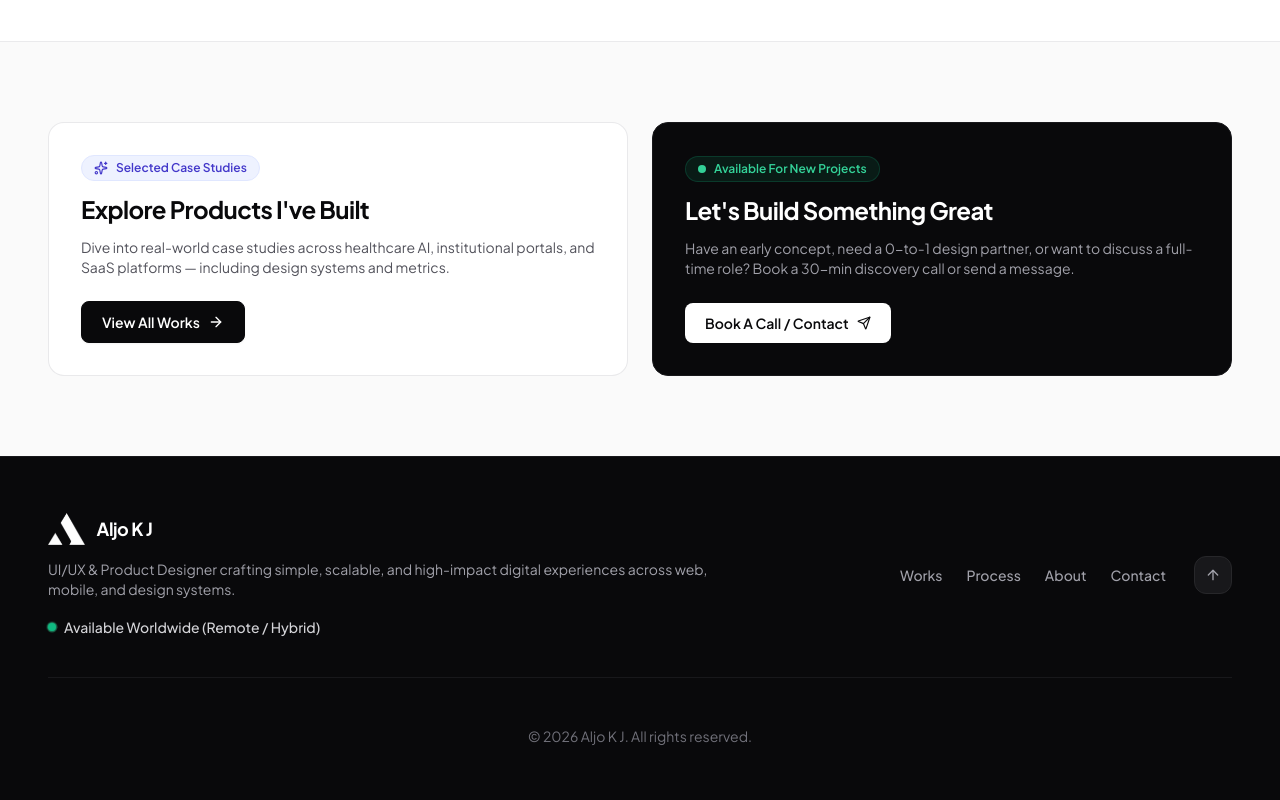
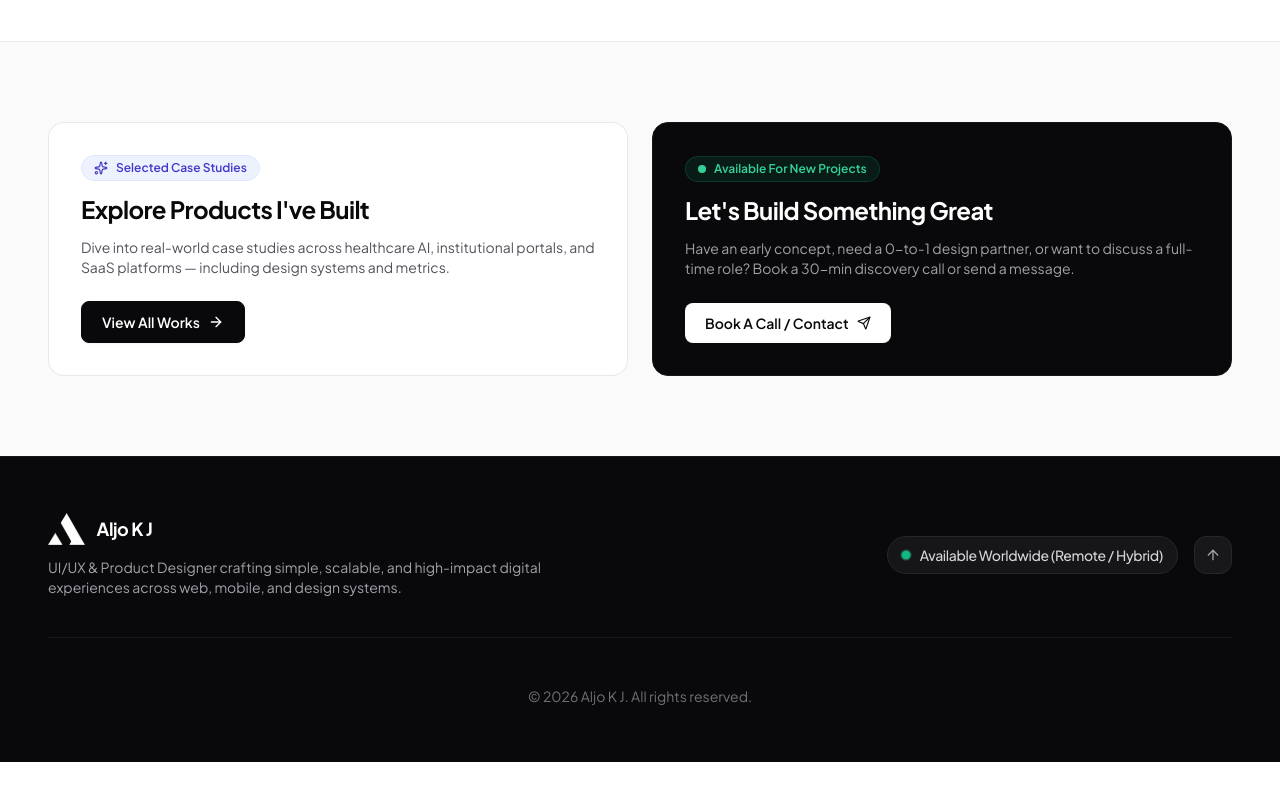
Before and after one commit to Aljo-Jaison/Portfolio, a React (Vite) app: page / in a window 1280 px wide. Shown: the part 2405-3205 px from the top of the page. After the commit the page ends 3167 px from the top, so only its background shows below. Built offline with nearby package versions, Linux system fonts and the light colour scheme.

Commit message:
Updated the footer

```diff
--- a/src/components/Footer.jsx
+++ b/src/components/Footer.jsx
@@ -10,23 +10,18 @@ export default function Footer() {
     window.scrollTo({ top: 0, behavior: 'smooth' });
   };
 
-  const handleLinkClick = (pageId, options = {}, e) => {
-    if (e) e.preventDefault();
-    navigate(pageId, options);
-  };
-
   return (
     <footer id="footer" className="bg-zinc-950 text-white py-10 sm:py-12 md:py-14 border-t border-zinc-900">
       <div className="site-container space-y-8 sm:space-y-10">
 
-        {/* Top Section: Brand & Details on Left, Social Media Links on Right */}
-        <div className="flex flex-col lg:flex-row lg:items-center justify-between gap-8 pb-8 sm:pb-10 border-b border-zinc-900">
+        {/* Top Section: Brand & Details on Left, Available Worldwide & Scroll to Top on Right */}
+        <div className="flex flex-col sm:flex-row sm:items-center justify-between gap-6 sm:gap-8 pb-8 sm:pb-10 border-b border-zinc-900">
 
-          {/* Left: Name, Logo, Full-width Subtext, and Available Worldwide below */}
-          <div className="space-y-3.5 max-w-2xl">
+          {/* Left: Name, Logo, and Subtext */}
+          <div className="space-y-3 max-w-xl">
             <button
               type="button"
-              onClick={(e) => handleLinkClick('home', {}, e)}
+              onClick={() => navigate('home')}
               className="flex items-center gap-3 text-left cursor-pointer group"
             >
               <img
@@ -39,57 +34,26 @@ export default function Footer() {
               </span>
             </button>
 
-            {/* Filled subtext without artificial 2-line constraint */}
             <p className="text-xs sm:text-sm text-zinc-400 leading-relaxed">
               UI/UX & Product Designer crafting simple, scalable, and high-impact digital experiences across web, mobile, and design systems.
             </p>
+          </div>
 
-            {/* Available Worldwide placed directly below Name, Logo, and Subtext */}
-            <div className="pt-1 flex items-center gap-2 text-xs sm:text-sm text-zinc-400">
+          {/* Right: Available Worldwide Status + Scroll to top button */}
+          <div className="flex items-center gap-3.5 sm:gap-4 shrink-0">
+            <div className="inline-flex items-center gap-2.5 px-3.5 py-2 rounded-full bg-zinc-900/90 border border-zinc-800 text-xs sm:text-sm text-zinc-300">
               <span className="relative flex h-2 w-2">
                 <span className="animate-ping absolute inline-flex h-full w-full rounded-full bg-emerald-400 opacity-75"></span>
                 <span className="relative inline-flex rounded-full h-2 w-2 bg-emerald-500"></span>
               </span>
-              <span className="font-medium text-zinc-300">
+              <span className="font-medium tracking-tight">
                 Available Worldwide (Remote / Hybrid)
               </span>
             </div>
-          </div>
-
-          {/* Right: Navigation Links (Works, Process, About, Contact) + Scroll to top button */}
-          <div className="flex flex-wrap items-center gap-5 sm:gap-6 text-xs sm:text-sm text-zinc-400 font-medium shrink-0">
-            <a
-              href="/works"
-              onClick={(e) => handleLinkClick('works', {}, e)}
-              className="hover:text-white transition-colors py-1 cursor-pointer"
-            >
-              Works
-            </a>
-            <a
-              href="/works#process"
-              onClick={(e) => handleLinkClick('works', { targetId: 'process' }, e)}
-              className="hover:text-white transition-colors py-1 cursor-pointer"
-            >
-              Process
-            </a>
-            <a
-              href="/about"
-              onClick={(e) => handleLinkClick('about', {}, e)}
-              className="hover:text-white transition-colors py-1 cursor-pointer"
-            >
-              About
-            </a>
-            <a
-              href="/contact"
-              onClick={(e) => handleLinkClick('contact', {}, e)}
-              className="hover:text-white transition-colors py-1 cursor-pointer"
-            >
-              Contact
-            </a>
 
             <button
               onClick={scrollToTop}
-              className="p-2 sm:p-2.5 rounded-xl bg-zinc-900 border border-zinc-800 text-zinc-400 hover:text-white hover:bg-zinc-800 hover:border-zinc-700 transition-all cursor-pointer ml-1"
+              className="p-2 sm:p-2.5 rounded-xl bg-zinc-900 border border-zinc-800 text-zinc-400 hover:text-white hover:bg-zinc-800 hover:border-zinc-700 transition-all cursor-pointer"
               title="Back to top"
               aria-label="Back to top"
             >
```
Also changed, not shown: 1 other file (tests, documents, lock files or other folders).
